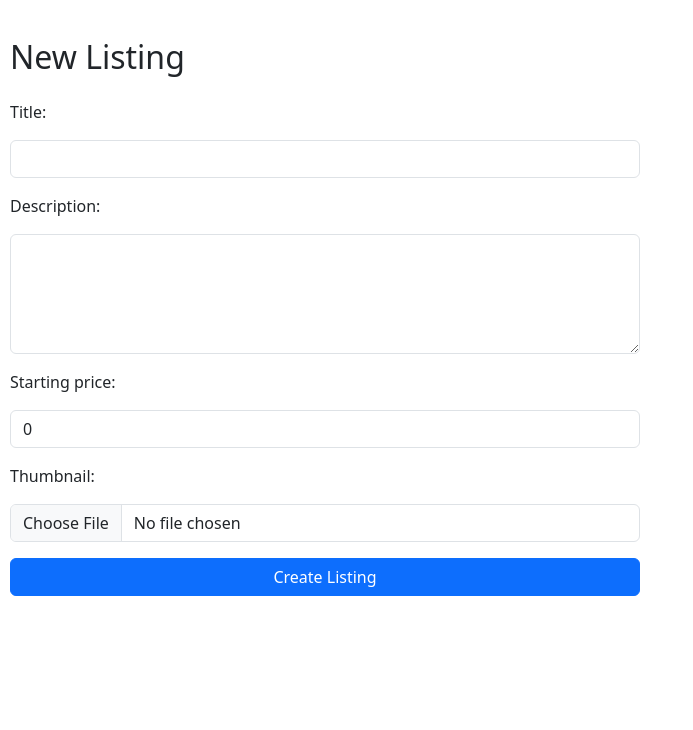
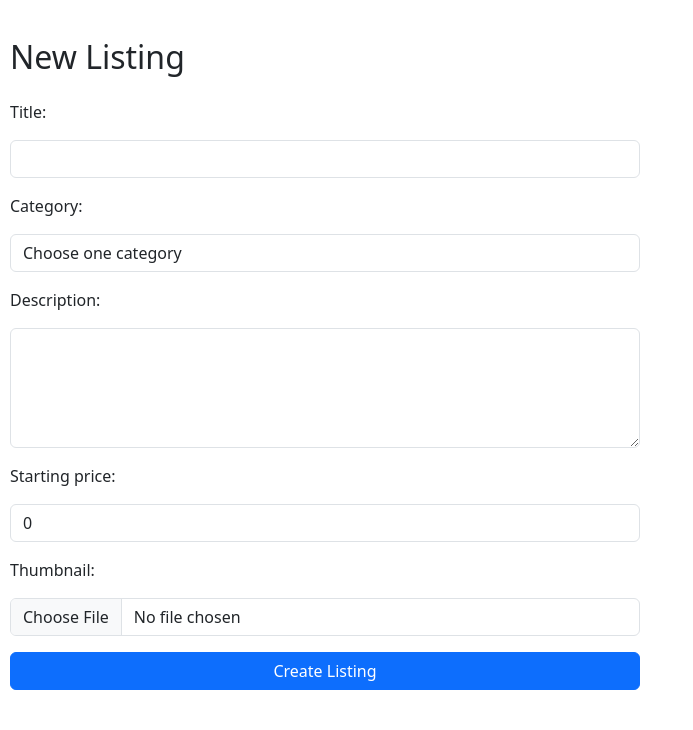
Before and after one commit to jpduduch/commerce-cs50w, a Django app: page /new-listing in a window 1280 px wide. Shown: the part 173-903 px from the top of the page, without its empty margins (0-693 px from the left). Before the commit the page ends 769 px from the top, so only its background shows below. Run offline with Django 3.2, Linux system fonts and the light colour scheme; a user stored in the database is signed in; data that the repository does not hold is empty; parts of the project's set-up code (start-up, migrations or seed data) failed here and were passed over.

Commit message:
feat: add category selector to create new listing

```diff
--- a/auctions/admin.py
+++ b/auctions/admin.py
@@ -1,6 +1,6 @@
 from django.contrib import admin
 
-from .models import User, Listing, Bid, Comment
+from .models import User, Listing, Bid, Comment, Category
 
 # Register your models here.
 class ListingAdnmin(admin.ModelAdmin):
@@ -13,3 +13,4 @@ admin.site.register(User)
 admin.site.register(Listing, ListingAdnmin)
 admin.site.register(Bid, BidAdmin)
 admin.site.register(Comment)
+admin.site.register(Category)
--- a/auctions/forms.py
+++ b/auctions/forms.py
@@ -1,12 +1,20 @@
 from django import forms
 
-from .models import Listing, Bid, Comment
+from .models import Listing, Bid, Comment, Category
 
 class ListingForm(forms.ModelForm):
+    category = forms.ModelChoiceField(
+        queryset=Category.objects.all(),
+        empty_label="Choose one category",
+        required=False,
+        widget=forms.Select(attrs={"class": "form-control"})
+    )
+
     class Meta:
         model = Listing
         fields = [
             "title",
+            "category",
             "description",
             "starting_price",
             "thumbnail"
--- a/auctions/models.py
+++ b/auctions/models.py
@@ -10,6 +10,13 @@ class User(AbstractUser):
         return self.username
 
 
+class Category(models.Model):
+    name = models.CharField(max_length=64)
+
+    def __str__(self):
+        return self.name
+
+
 class Listing(models.Model):
     title = models.CharField(max_length=64)
     description = models.TextField()
@@ -19,6 +26,7 @@ class Listing(models.Model):
     seller = models.ForeignKey(User, on_delete=models.CASCADE)
     creation_date = models.DateTimeField(auto_now_add=True)
     thumbnail = models.ImageField(blank=True, null=True, upload_to="listings/")
+    category = models.ForeignKey(Category, on_delete=models.SET_NULL, null=True, blank=True)
 
     @property
     def current_price(self):
--- a/auctions/templates/auctions/listing.html
+++ b/auctions/templates/auctions/listing.html
@@ -12,6 +12,9 @@
             {% endif %}
             <div id="content" class="col col-12 col-md-6 col-lg-4 p-sm-2 p-md-3 p-lg-4">
                 <caption>by <strong>{{ listing.seller }}</strong></caption>
+                {% if not listing.category == None %}
+                    <p class="strong fs-5">Category: {{ listing.category }}</p>
+                {% endif %}
                 <h3>{{ listing.title }}</h3>
                 <p class="fs-6">Current price</p>
                 <h4>{{ listing.current_price }}</h4>
--- a/auctions/views.py
+++ b/auctions/views.py
@@ -76,6 +76,12 @@ def create_listing(request):
         form = ListingForm(request.POST, request.FILES)
 
         if not form.is_valid():
+            return render(request, "auctions/create_listing.html", {
+                "form": form
+            })
+
+        if form.cleaned_data["category"] == None:
+            form.add_error("category", "Please pick a category.")
             return render(request, "auctions/create_listing.html", {
                 "form": form
             })
```
Also changed, not shown: auctions/migrations/0008_category_listing_category.py (added).
